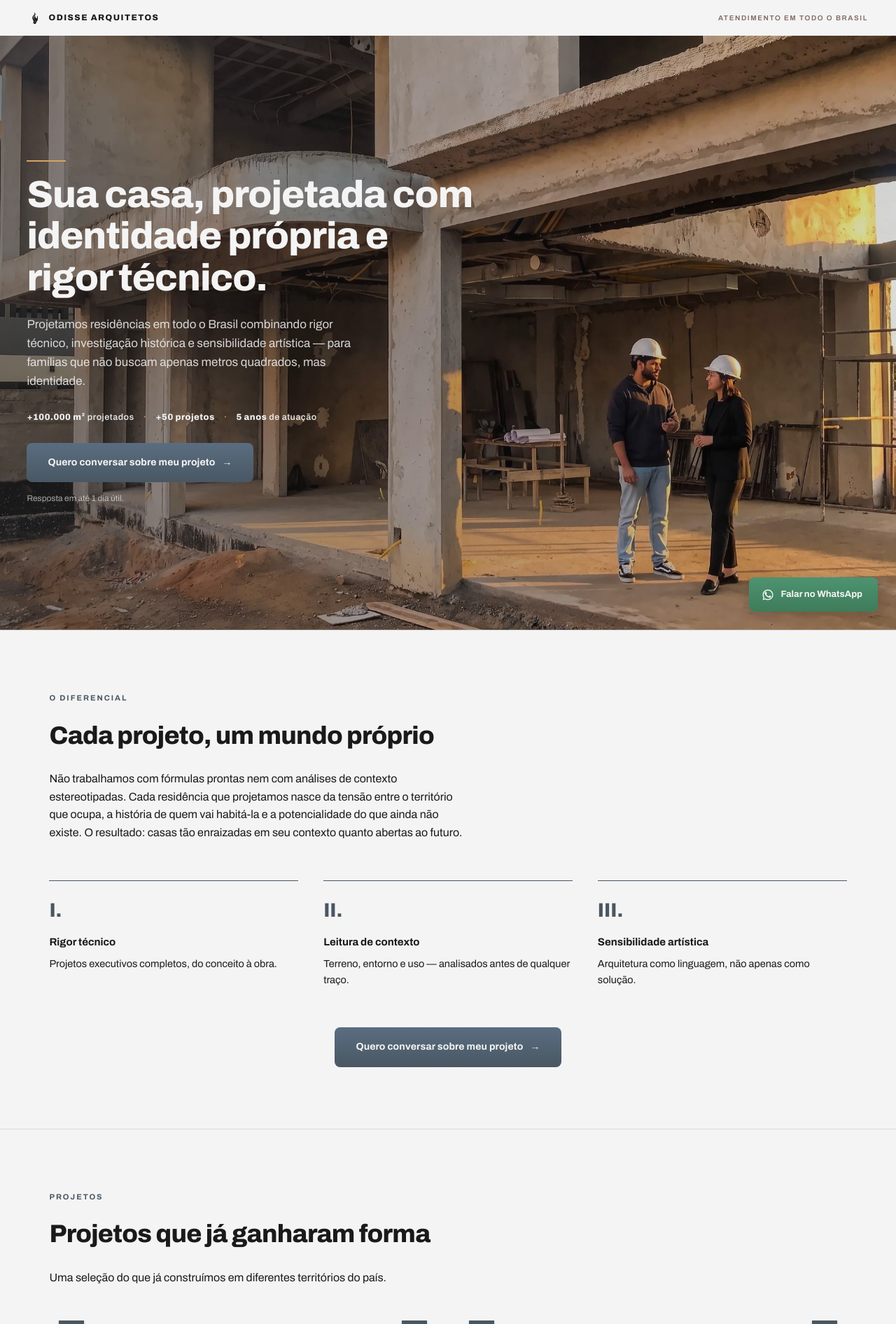
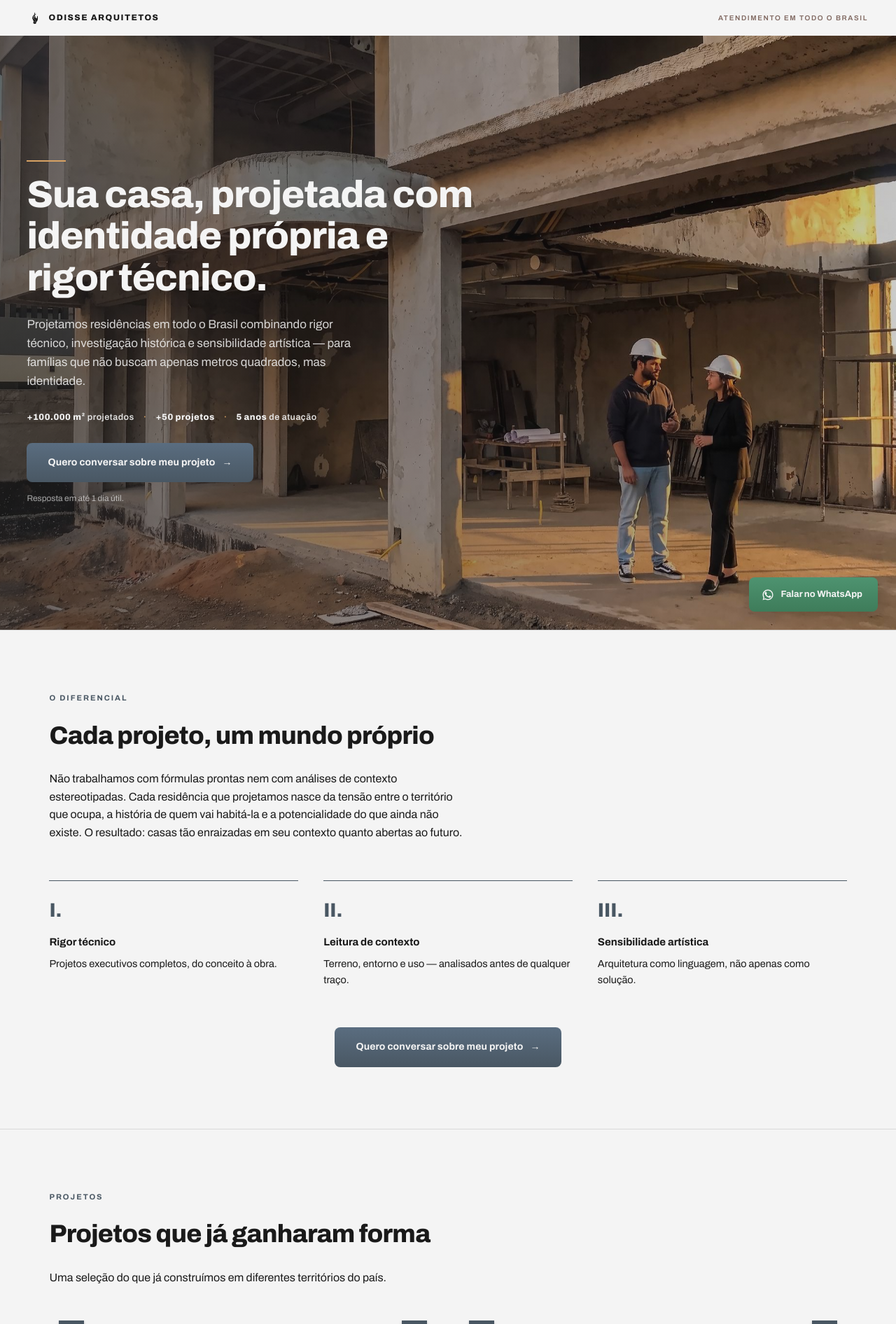
Before and after one commit to cidclementino/projetos-odisse, a Jekyll site: the page built from residencial/index.html, in a window 1280 px wide. Shown: the top 1892 px of the page at 70% size. Built offline with Jekyll 4.4.1, drawn with Linux system fonts in a browser that asks for light colours.

Commit message:
Update default.html

```diff
--- a/_layouts/default.html
+++ b/_layouts/default.html
@@ -127,7 +127,7 @@
   .hero-overlay{
     position:absolute;
     inset:0;
-    background:linear-gradient(90deg, rgba(26,26,26,0.55) 0%, rgba(26,26,26,0.35) 45%, rgba(26,26,26,0.15) 100%);
+    background:linear-gradient(90deg, rgba(26,26,26,0.65) 0%, rgba(26,26,26,0.45) 45%, rgba(26,26,26,0.22) 100%);
     z-index:1;
   }
   .hero-content{
@@ -509,7 +509,7 @@
     .scope-list{ grid-template-columns:1fr; }
     .frame{ padding:0 24px; }
     section{ padding:64px 0; }
-    .hero-overlay{ background:rgba(26,26,26,0.45); }
+    .hero-overlay{ background:rgba(26,26,26,0.52); }
   }
 
   @media (prefers-reduced-motion: reduce){
```
